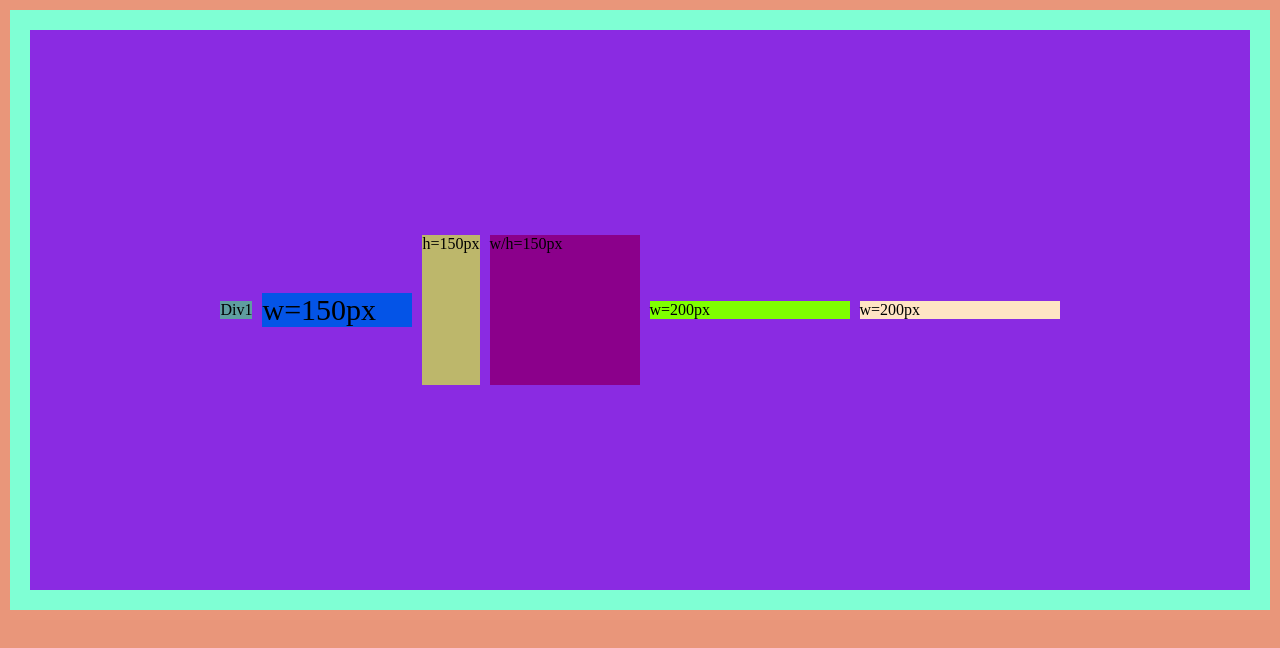
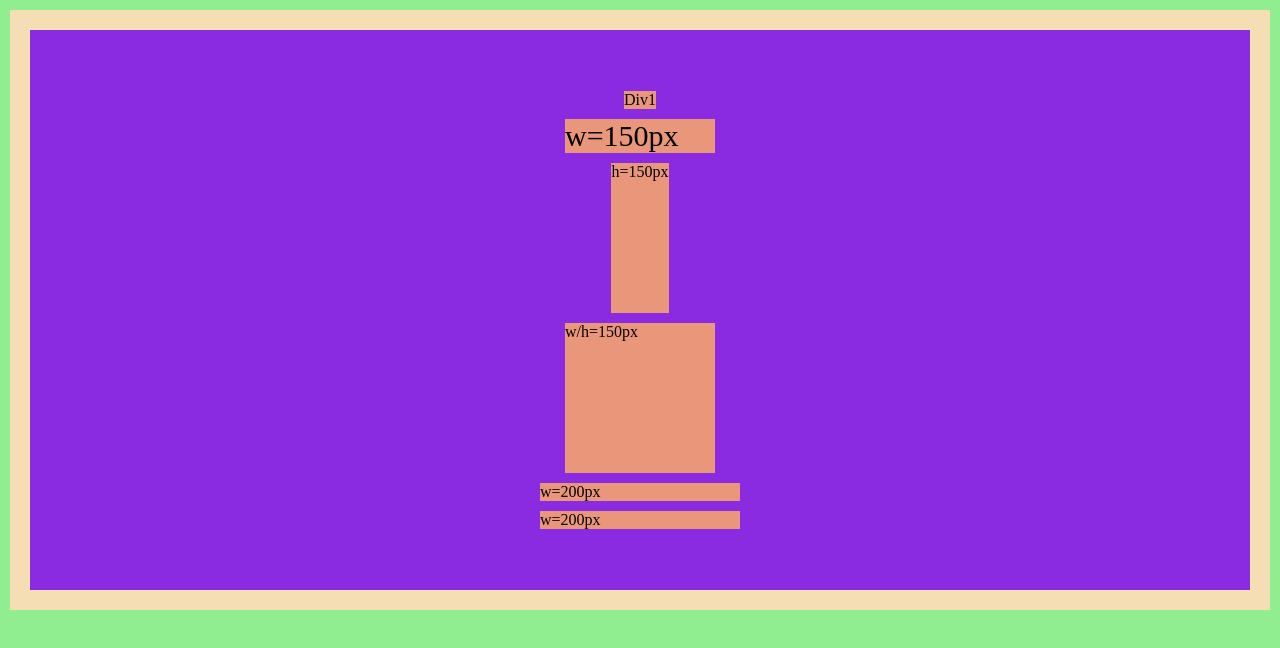
Before and after one commit to itsPuppet/FlexboxTesting, a plain HTML site: page index.html in a window 1280 px wide. Drawn offline with Linux system fonts and the light colour scheme.

Commit message:
changed colors

```diff
--- a/style.css
+++ b/style.css
@@ -1,10 +1,10 @@
 html {
-    background-color: darksalmon;
+    background-color: lightgreen;
     padding: 10px;
 }
 
 body {
-    background-color: aquamarine;
+    background-color: wheat;
     padding: 10px;
     margin: 0;
 }
@@ -15,38 +15,38 @@ body {
     padding: 30px;
     height: 500px;
     display: flex;
-    flex-flow: row wrap;
+    flex-flow: column wrap;
     align-items: center;
     justify-content: center;
 }
 .div1{
-    background-color: cadetblue;
+    background-color: darksalmon;
     margin: 5px;
 }
 .div2 {
-    background-color: rgb(4, 84, 231);
+    background-color: darksalmon;
     margin: 5px;
     width: 150px;
     font-size: 30px;
 }
 .div3 {
-    background-color: darkkhaki;
+    background-color: darksalmon;
     margin: 5px;
     height: 150px;
 }
 .div4 {
-    background-color: darkmagenta;
+    background-color: darksalmon;
     margin: 5px;
     width: 150px;
     height: 150px;
 }
 .div5 {
-    background-color: chartreuse;
+    background-color: darksalmon;
     margin: 5px;
     width: 200px;
 }
 .div6 {
-    background-color: bisque;
+    background-color: darksalmon;
     margin: 5px;
     width: 200px;
 
```
